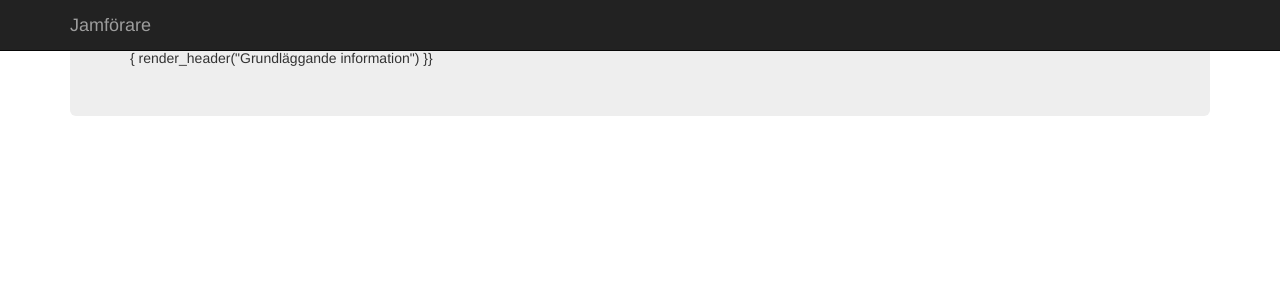
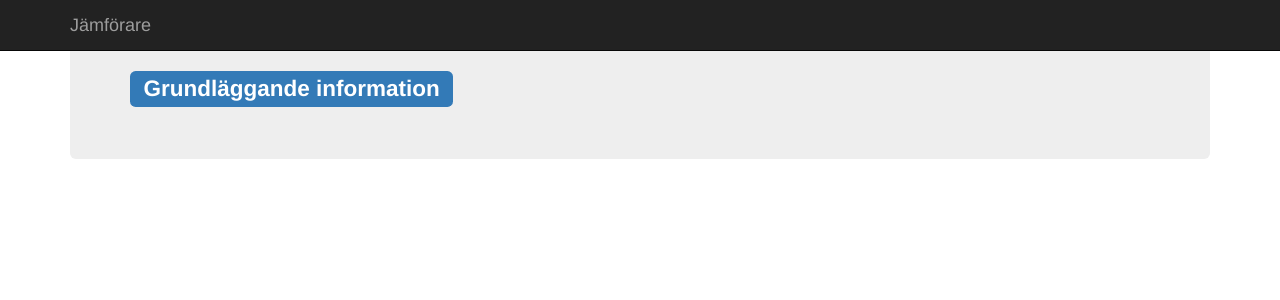
Before and after one commit to dunz0r/jamforare, a Flask app: page / in a window 1280 px wide. Shown: the top 300 px of the page. Run offline with Flask 2, Linux system fonts and the light colour scheme; some libraries are stand-ins or nearby versions.

Commit message:
Template fix

```diff
--- a/templates/_template_include.html
+++ b/templates/_template_include.html
@@ -16,7 +16,7 @@
 			<div class="container">
 				<div class="navbar-header">
 					<div class="navbar-brand" href="#">
-						Jamf&ouml;rare
+						J&auml;mf&ouml;rare
 					</div>
 				</div>
 			</div>
--- a/templates/start.html
+++ b/templates/start.html
@@ -2,9 +2,9 @@
 {% from "_formhelpers.html" import render_field, render_label, render_header, render_radio_field %}
 {% block head %}
 {{ super() }}
-{ render_header("Grundläggande information") }}
-	<script src="https://ajax.googleapis.com/ajax/libs/jquery/1.11.1/jquery.min.js"></script>
-	<script src="https://maxcdn.bootstrapcdn.com/bootstrap/3.3.1/js/bootstrap.min.js"></script>
+{{ render_header("Grundläggande information") }}
+<script src="https://ajax.googleapis.com/ajax/libs/jquery/1.11.1/jquery.min.js"></script>
+<script src="https://maxcdn.bootstrapcdn.com/bootstrap/3.3.1/js/bootstrap.min.js"></script>
 {% endblock %}
 </body>
 </html>
```
